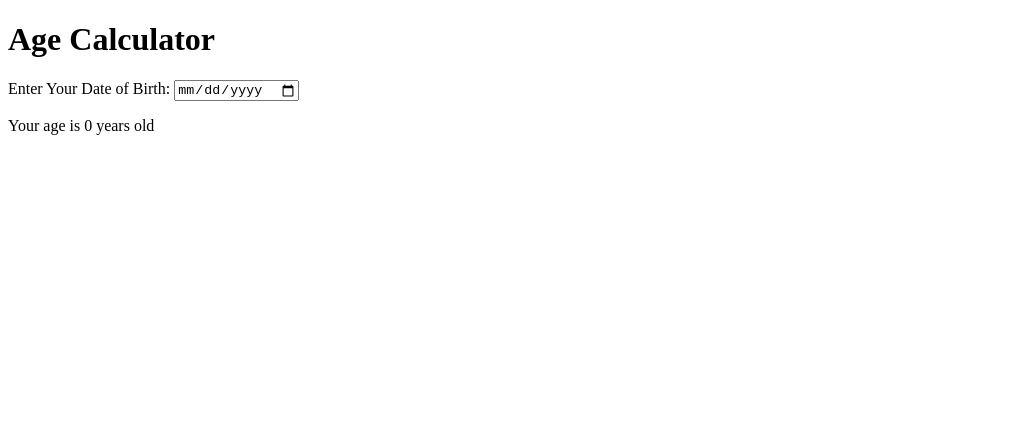
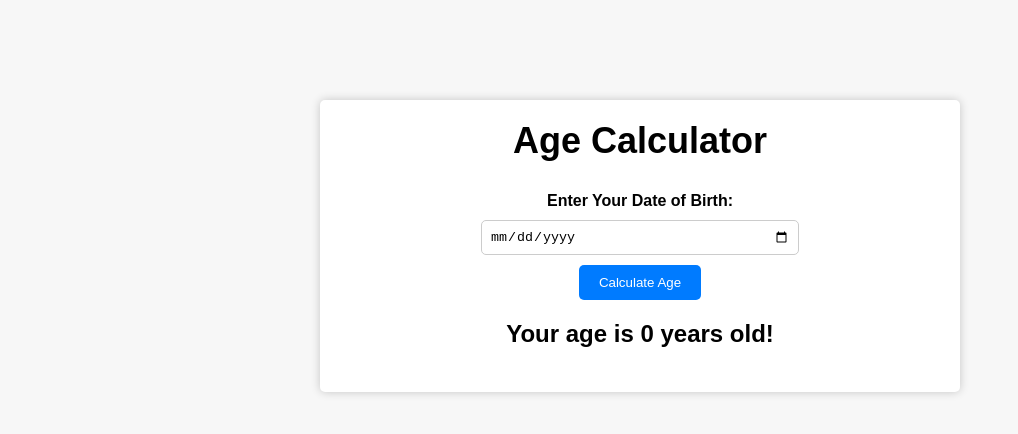
Before and after one commit to stephenkettley/age-calculator, a plain HTML site: page index.html in a window 1280 px wide. Shown: the whole page, without its empty margins (0-1018 px from the left). Drawn offline with Linux system fonts and the light colour scheme.

Commit message:
setup style sheet

```diff
--- a/index.html
+++ b/index.html
@@ -4,6 +4,7 @@
     <meta charset="UTF-8">
     <meta name="viewport" content="width=device-width, initial-scale=1.0">
     <title>Age Calculator</title>
+    <link rel="stylesheet" href="style.css">
 </head>
 <body>
     <div class="container">
@@ -11,7 +12,8 @@
         <div class="form">
             <label for="birthday">Enter Your Date of Birth:</label>
             <input type="date" id="birthday" name="birthday">
-            <p id="result">Your age is 0 years old</p>
+            <button>Calculate Age</button>
+            <p id="result">Your age is 0 years old!</p>
         </div>
     </div>
 </body>
--- /dev/null
+++ b/style.css
@@ -0,0 +1,64 @@
+body {
+    margin: 0;
+    padding: 50px;
+    font-family: "Arial";
+    background-color: #f7f7f7;
+}
+
+.container {
+    background-color: white;
+    box-shadow: 0 0 10px rgba(0, 0, 0, 0.2);
+    padding: 20px;
+    max-width: 600px;
+    margin: 0 auto;
+    border-radius: 5px;
+    margin-top: 50px;
+}
+
+h1 {
+    font-size: 36px;
+    text-align: center;
+    margin-top: 0;
+    margin-bottom: 20px;
+}
+
+.form {
+    display: flex;
+    flex-direction: column;
+    align-items: center;
+}
+
+label {
+    padding: 10px;
+    font-weight: bold;
+}
+
+input {
+    padding: 8px;
+    border: 1px solid #ccc;
+    border-radius: 5px;
+    width: 100%;
+    max-width: 300px;
+}
+
+button {
+    background-color: #007bff;
+    color: white;
+    border: none;
+    padding: 10px 20px;
+    margin-top: 10px;
+    border-radius: 5px;
+    cursor: pointer;
+    transition: all 0.3s ease;
+}
+
+button:hover {
+    background-color: #489ce6;
+    transform: scale(1.05);
+}
+
+#result {
+    margin-top: 20px;
+    font-size: 24px;
+    font-weight: bold;
+}
```
